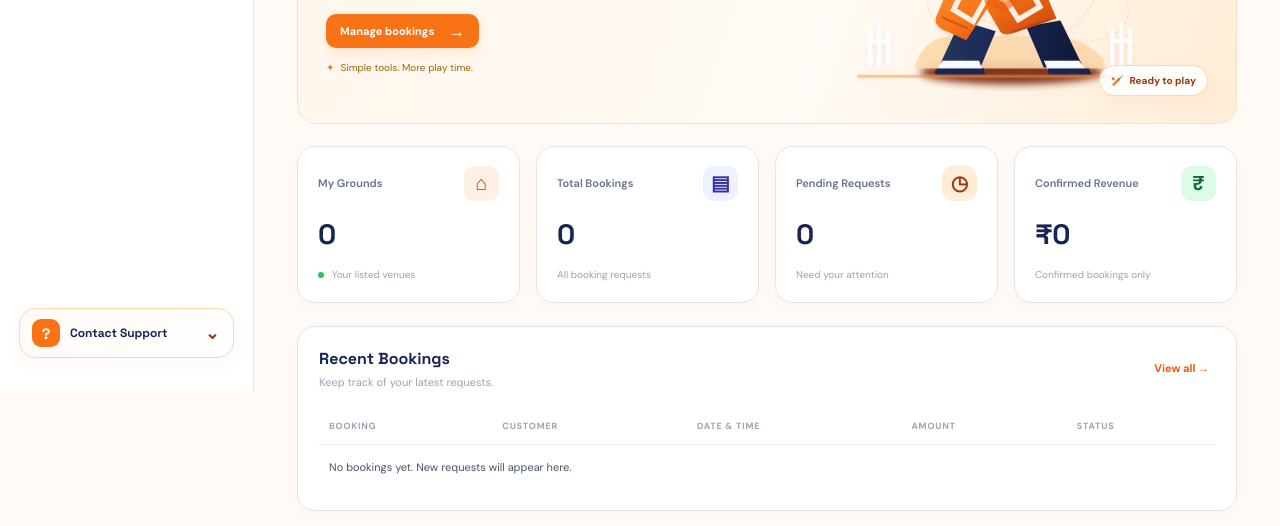
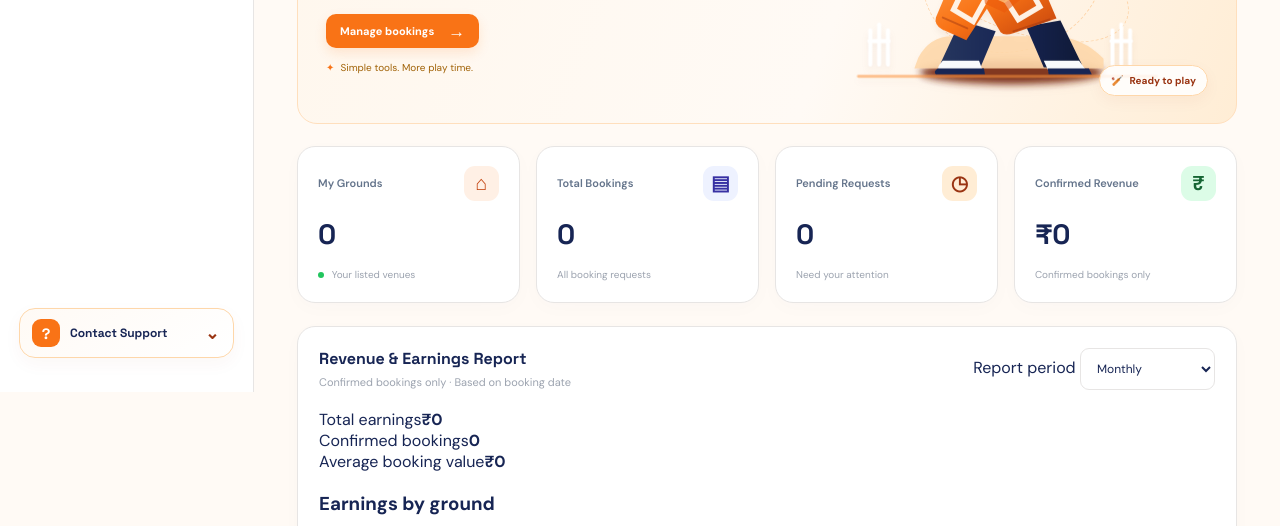
Before and after one commit to tusharjotva44/cricket-box-booking-india, a plain HTML site: page owner-dashboard.html in a window 1280 px wide. Shown: the part 408-934 px from the top of the page. Drawn offline with Linux system fonts and the light colour scheme; sample sign-in values are in the browser's storage.

Commit message:
Add revenue report section to owner dashboard

```diff
--- a/owner-dashboard.html
+++ b/owner-dashboard.html
@@ -118,6 +118,20 @@
           <article class="stat-card"><div class="stat-top"><span>Pending Requests</span><span class="stat-icon peach">◷</span></div><strong id="statPending">0</strong><small>Need your attention</small></article>
           <article class="stat-card"><div class="stat-top"><span>Confirmed Revenue</span><span class="stat-icon green">₹</span></div><strong id="statRevenue">₹0</strong><small>Confirmed bookings only</small></article>
         </div>
+        <section class="panel revenue-report-panel" aria-labelledby="revenueReportTitle">
+          <div class="panel-heading revenue-report-heading">
+            <div><h2 id="revenueReportTitle">Revenue &amp; Earnings Report</h2><p>Confirmed bookings only · Based on booking date</p></div>
+            <label class="revenue-period-label" for="revenuePeriod">Report period
+              <select id="revenuePeriod" class="filter-select"><option value="daily">Daily</option><option value="weekly">Weekly</option><option value="monthly" selected>Monthly</option></select>
+            </label>
+          </div>
+          <div class="revenue-summary-grid">
+            <article class="revenue-summary-card"><span>Total earnings</span><strong id="reportRevenue">₹0</strong></article>
+            <article class="revenue-summary-card"><span>Confirmed bookings</span><strong id="reportBookings">0</strong></article>
+            <article class="revenue-summary-card"><span>Average booking value</span><strong id="reportAverage">₹0</strong></article>
+          </div>
+          <div class="revenue-ground-breakdown"><h3>Earnings by ground</h3><div class="table-wrap"><table><thead><tr><th>GROUND</th><th>CONFIRMED BOOKINGS</th><th>EARNINGS</th></tr></thead><tbody id="revenueGroundRows"><tr><td colspan="3">No confirmed earnings for this period.</td></tr></tbody></table></div></div>
+        </section>
         <div class="section-grid dashboard-section-grid">
           <article class="panel recent-bookings-panel"><div class="panel-heading"><div><h2>Recent Bookings</h2><p>Keep track of your latest requests.</p></div><button class="text-btn" data-go="bookings">View all →</button></div><div class="table-wrap"><table><thead><tr><th>BOOKING</th><th>CUSTOMER</th><th>DATE & TIME</th><th>AMOUNT</th><th>STATUS</th></tr></thead><tbody id="recentBookingRows"></tbody></table></div></article>
           <div class="dashboard-side-cards">
```
